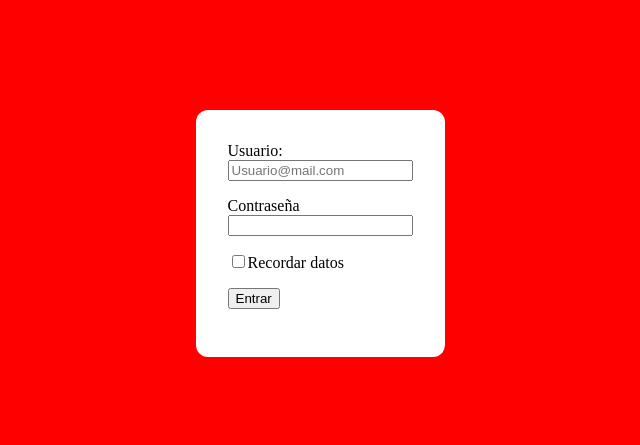
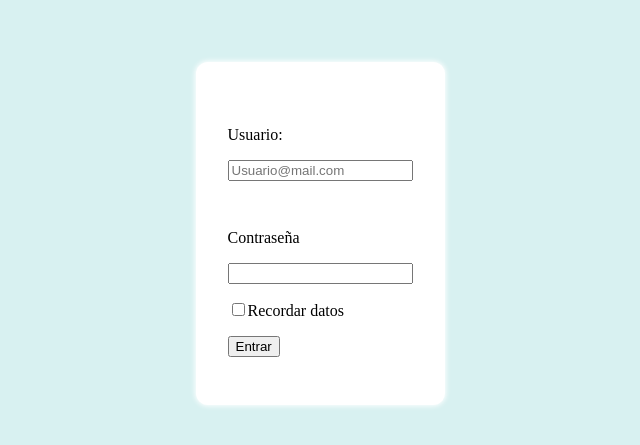
Before and after one commit to alanicio/react_commerce_administrator, a React (Create React App) app: page / in a window 1280 px wide. Shown: the part 167-612 px from the top of the page, without its empty margins (320-960 px from the left). Built offline with nearby package versions, Linux system fonts and the light colour scheme.

Commit message:
testing colors added

```diff
--- a/src/components/Login/styled.js
+++ b/src/components/Login/styled.js
@@ -1,8 +1,7 @@
 import styled from "@emotion/styled";
 
-
 export const Background = styled.div`
-  background-color: red;
+  background-color: #d8f1f1;
   width: 100%;
   height: 100vh;
   display: flex;
@@ -13,6 +12,10 @@ export const Card = styled.div`
   padding: 2rem 2rem;
   margin: auto;
   border-radius: 12px;
+
+  -webkit-box-shadow: 0px 0px 5px 1px rgba(255,255,255,1);
+-moz-box-shadow: 0px 0px 5px 1px rgba(255,255,255,1);
+box-shadow: 0px 0px 5px 1px rgba(255,255,255,1);
 `;
 
 export const FormRow = styled.form`
@@ -20,6 +23,8 @@ export const FormRow = styled.form`
   padding-bottom: 1rem;
 
   label {
-    display: ${ ({type}) => type==="text" ? "block" : null };
+    display: ${ ({ type }) => (type === "text" ? "block" : null) };
+    padding-top: 2rem;
+    padding-bottom: ${ ({ type }) => (type=== "text" ? "1rem" : null) };
   }
 `;
```
Also changed, not shown: 1 other file (tests, documents, lock files or other folders).
